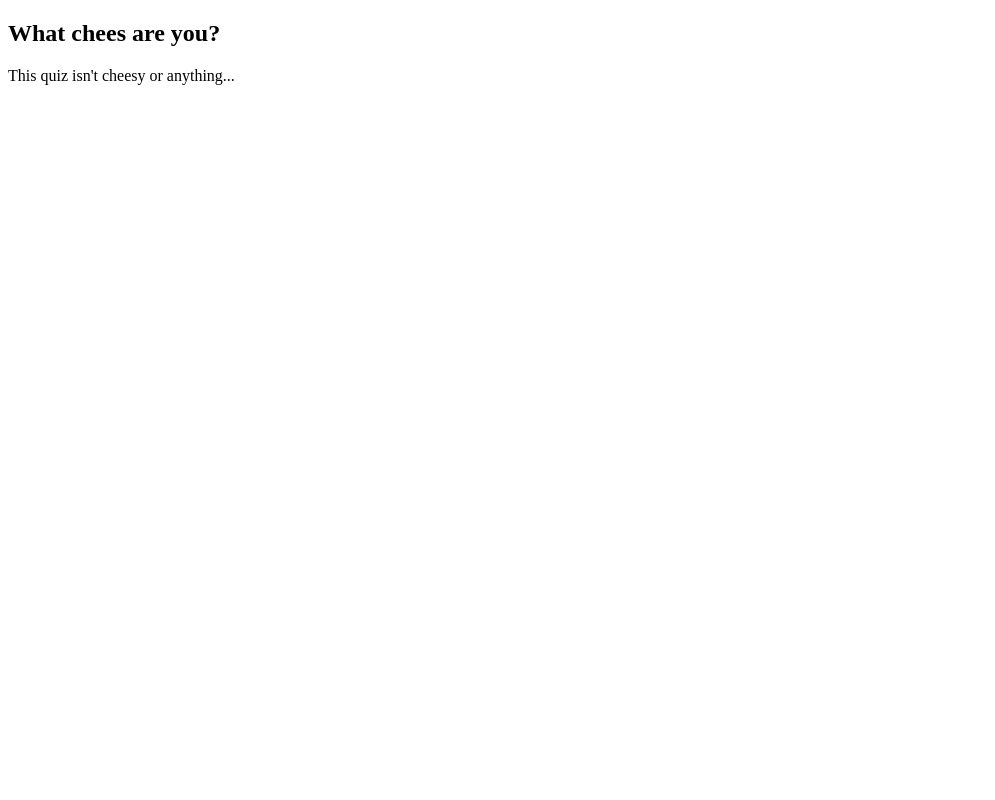
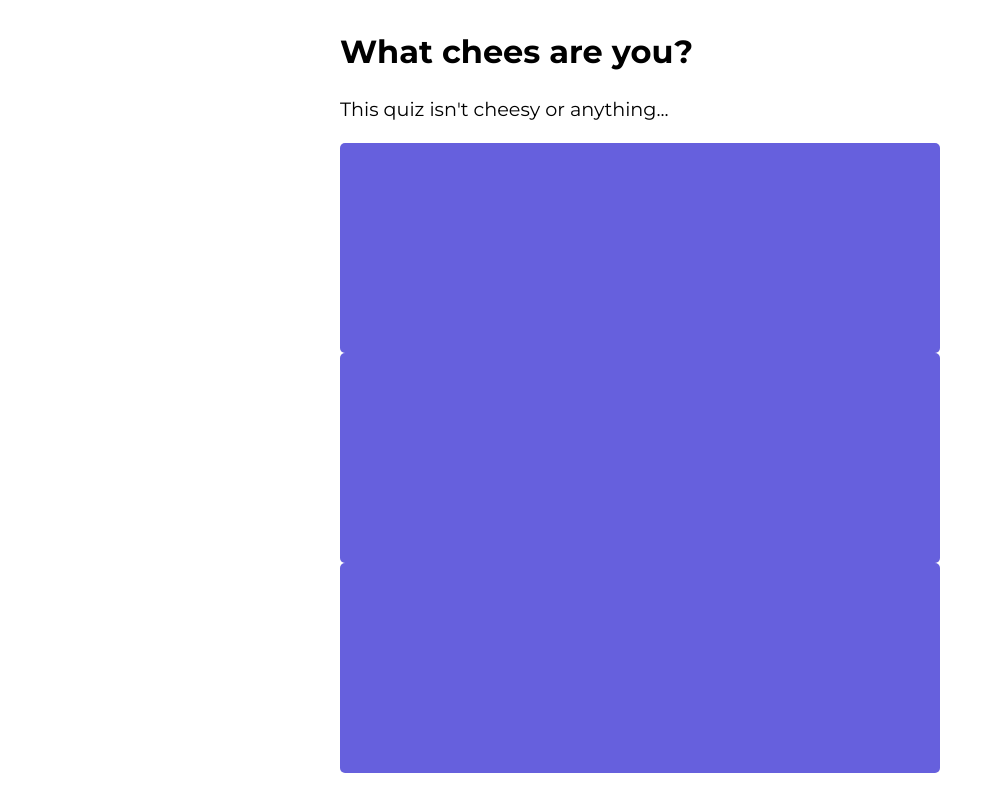
Before and after one commit to Thebassplayer/buzzfeed_clone, a plain HTML site: page index.html in a window 1280 px wide. Shown: the whole page, without its empty margins (0-995 px from the left). Drawn offline with Linux system fonts and the light colour scheme; a web font is replaced by a local one.

Commit message:
basic layout

```diff
--- a/app.js
+++ b/app.js
@@ -0,0 +1,130 @@
+const questionDisplay = document.querySelector("#questions");
+const answerDisplay = document.querySelector("#answer");
+
+const questions = [
+  {
+    id: 0,
+    text: "What is the capital of France?",
+    answer: [
+      {
+        text: "Paris",
+        image:
+          "https://upload.wikimedia.org/wikipedia/commons/thumb/2/2e/Eiffelturm_und_Marsfeld2.jpg/1200px-Eiffelturm_und_Marsfeld2.jpg",
+        alt: "Eiffel Tower",
+        credit:
+          "https://commons.wikimedia.org/wiki/File:Eiffelturm_und_Marsfeld2.jpg",
+      },
+      {
+        text: "London",
+        image:
+          "https://upload.wikimedia.org/wikipedia/commons/thumb/9/9f/Big_Ben_and_Parliament_Square_%28cropped%29.jpg/800px-Big_Ben_and_Parliament_Square_%28cropped%29.jpg",
+        alt: "Big Ben and Parliament Square",
+        credit:
+          "https://commons.wikimedia.org/wiki/File:Big_Ben_and_Parliament_Square_(cropped).jpg",
+      },
+      {
+        text: "Rome",
+        image:
+          "https://upload.wikimedia.org/wikipedia/commons/thumb/3/3f/Rome_Vatican_St_Peter_Basilica_Facade.jpg/1024px-Rome_Vatican_St_Peter_Basilica_Facade.jpg",
+        alt: "St. Peter's Basilica, Vatican City",
+        credit:
+          "https://commons.wikimedia.org/wiki/File:Rome_Vatican_St_Peter_Basilica_Facade.jpg",
+      },
+      {
+        text: "New York City",
+        image:
+          "https://upload.wikimedia.org/wikipedia/commons/thumb/7/7a/Central_Park_%28New_York_City%29.jpg/1200px-Central_Park_%28New_York_City%29.jpg",
+        alt: "Central Park, New York City",
+        credit:
+          "https://commons.wikimedia.org/wiki/File:Central_Park_(New_York_City).jpg",
+      },
+    ],
+  },
+  {
+    id: 1,
+    text: "What is the currency used in Japan?",
+    answer: [
+      {
+        text: "Japanese Yen",
+        image:
+          "https://upload.wikimedia.org/wikipedia/commons/thumb/7/75/10000_yen_banknote.jpg/1024px-10000_yen_banknote.jpg",
+        alt: "10000 Japanese Yen banknote",
+        credit:
+          "https://commons.wikimedia.org/wiki/File:10000_yen_banknote.jpg",
+      },
+      {
+        text: "US Dollar",
+        image:
+          "https://upload.wikimedia.org/wikipedia/commons/thumb/9/9e/US_100_dollar_note-obverse.jpg/1024px-US_100_dollar_note-obverse.jpg",
+        alt: "100 US Dollar banknote",
+        credit:
+          "https://commons.wikimedia.org/wiki/File:US_100_dollar_note-obverse.jpg",
+      },
+      {
+        text: "Euro",
+        image:
+          "https://upload.wikimedia.org/wikipedia/commons/thumb/b/b7/Euro_banknote_front_series_2002.jpg/1024px-Euro_banknote_front_series_2002.jpg",
+        alt: "Euro banknote",
+        credit:
+          "https://commons.wikimedia.org/wiki/File:Euro_banknote_front_series_2002.jpg",
+      },
+      {
+        text: "British Pound",
+        image:
+          "https://upload.wikimedia.org/wikipedia/commons/thumb/4/4a/Pound_sterling_note%2C_obverse.jpg/1024px-Pound_sterling_note%2C_obverse.jpg",
+        alt: "British Pound banknote",
+        credit:
+          "https://commons.wikimedia.org/wiki/File:Pound_sterling_note,_obverse.jpg",
+      },
+    ],
+  },
+  {
+    id: 3,
+    text: "What is the tallest mountain in the world?",
+    answer: [
+      {
+        text: "Mount Everest",
+        image:
+          "https://upload.wikimedia.org/wikipedia/commons/thumb/8/89/Mount_Everest_as_seen_from_Drukair2_PLW_edit.jpg/1024px-Mount_Everest_as_seen_from_Drukair2_PLW_edit.jpg",
+        alt: "Mount Everest",
+        credit:
+          "https://commons.wikimedia.org/wiki/File:Mount_Everest_as_seen_from_Drukair2_PLW_edit.jpg",
+      },
+      {
+        text: "K2",
+        image:
+          "https://upload.wikimedia.org/wikipedia/commons/thumb/3/3f/K2_and_Chogori_snowy_mountains.jpg/1024px-K2_and_Chogori_snowy_mountains.jpg",
+        alt: "K2 Mountain",
+        credit:
+          "https://commons.wikimedia.org/wiki/File:K2_and_Chogori_snowy_mountains.jpg",
+      },
+      {
+        text: "Kangchenjunga",
+        image:
+          "https://upload.wikimedia.org/wikipedia/commons/thumb/f/f5/Kangchenjunga_%28main_peak%29_from_Sandakphu.jpg/1024px-Kangchenjunga_%28main_peak%29_from_Sandakphu.jpg",
+        alt: "Kangchenjunga Mountain",
+        credit:
+          "https://commons.wikimedia.org/wiki/File:Kangchenjunga_(main_peak)_from_Sandakphu.jpg",
+      },
+      {
+        text: "Lhotse",
+        image:
+          "https://upload.wikimedia.org/wikipedia/commons/thumb/5/5f/Lhotse_south_face_2006.jpg/1024px-Lhotse_south_face_2006.jpg",
+        alt: "Lhotse Mountain",
+        credit:
+          "https://commons.wikimedia.org/wiki/File:Lhotse_south_face_2006.jpg",
+      },
+    ],
+  },
+];
+
+const populateQuestions = () => {
+  questions.forEach(question => {
+    const titleBlock = document.createElement("div");
+    titleBlock.id = `question-${question.id}`;
+    titleBlock.classList.add("title-block");
+    questionDisplay.appendChild(titleBlock);
+  });
+};
+
+populateQuestions();
--- a/styles.css
+++ b/styles.css
@@ -0,0 +1,41 @@
+@import url("https://fonts.googleapis.com/css2?family=Kodchasan&family=Montserrat:ital,wght@0,100;0,300;0,400;0,700;0,800;1,500&display=swap");
+
+* {
+  /* margin: 0; */
+  padding: 0;
+  box-sizing: border-box;
+  font-family: "Montserrat", sans-serif;
+}
+
+body {
+  display: flex;
+  justify-content: center;
+}
+
+section {
+  width: 600px;
+}
+
+h1 {
+  font-size: 2rem;
+  font-weight: 700;
+  line-height: 1.05;
+  text-align: left;
+}
+
+p {
+  font-size: 1.2rem;
+  font-weight: 400;
+  line-height: 1.5;
+  text-align: left;
+}
+
+.title-block {
+  width: 600px;
+  height: 210px;
+  background-color: rgb(102, 96, 221);
+  border-radius: 5px;
+  display: flex;
+  justify-content: center;
+  align-items: center;
+}
```
Also changed, not shown: index.html (+0 -1 lines), 2 other files.
